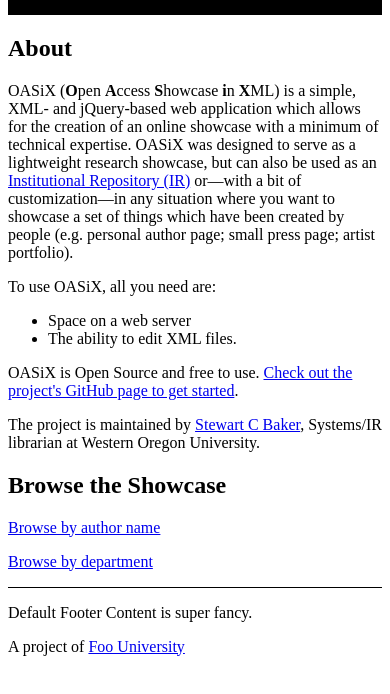
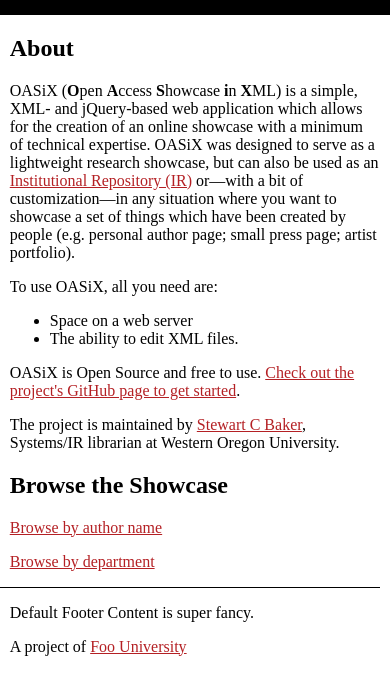
Before and after one commit to scbaker/OASiX, a plain HTML site: page index.html in a window 390 px wide. Shown: the part 154-848 px from the top of the page. Drawn offline with Linux system fonts and the light colour scheme.

Commit message:
Update style.css
Made fully responsive

```diff
--- a/css/style.css
+++ b/css/style.css
@@ -1,6 +1,12 @@
 /*
 	Colors and Styling
 */
+html, body {
+	margin: 0;
+	padding: 0;
+	height:100%;
+}
+
 header {
 	background-color:black;
 	color:white;
@@ -25,6 +31,12 @@
 footer {
 	border-top:1px solid black;
 }
+
+a {
+	color:#b42024;
+}
+
+
 /*
 	Tablet and smaller layout
 */
@@ -48,7 +60,13 @@
 	}
 
 	footer {
-		width:100%;
+		width:95%;
+		padding-left:2.5%;
+	}
+
+	#dvContent {
+		width:95%;
+		padding-left:2.5%;
 	}
 }
 
@@ -56,11 +74,7 @@
 	Desktop Layout
 */
 	@media only screen and (min-width: 751px) {
-	html, body {
-		margin: 0;
-		padding: 0;
-		height:100%;
-	}
+
 
 	header {
 		width:96%;
@@ -135,10 +149,6 @@
 		width:45%;
 		float:left;
 		top:1em;
-	}
-
-	a {
-		color:#b42024;
 	}
 
 	#dVcontent {
```
